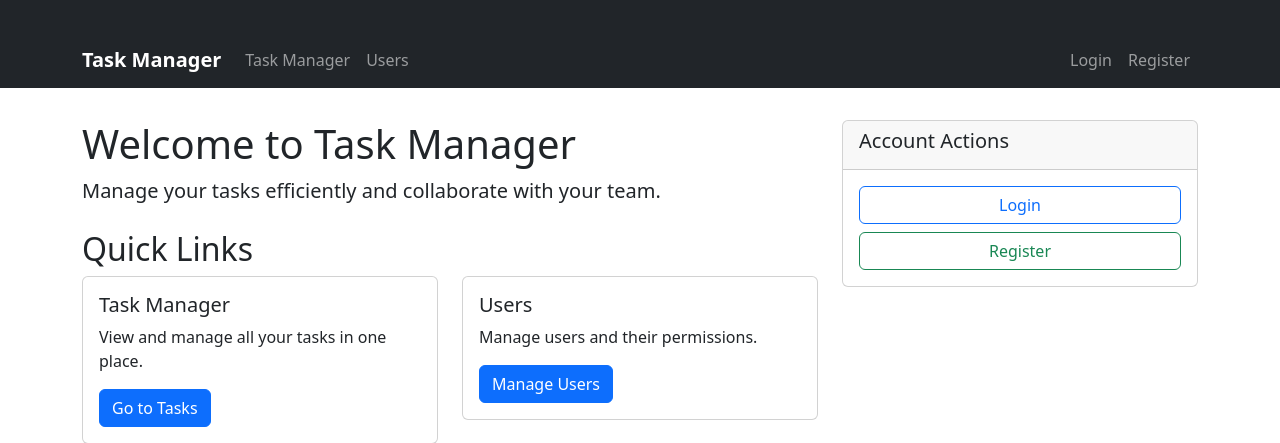
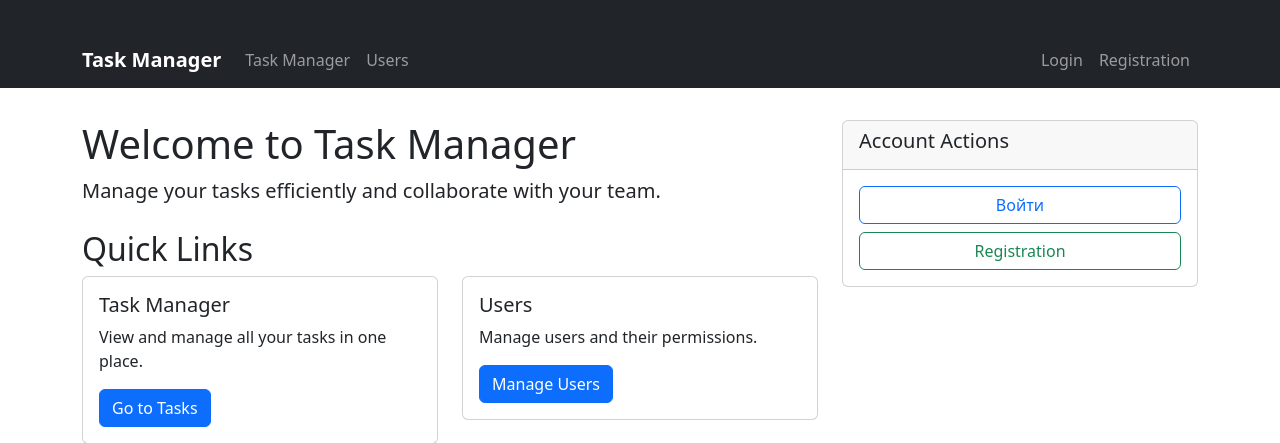
Before and after one commit to karelinaas/python-project-52, a Django app: page / in a window 1280 px wide. Shown: the top 443 px of the page. Run offline with Django 5.2, Linux system fonts and the light colour scheme; some libraries are stand-ins or nearby versions.

Commit message:
Step 3 - Correct phrases

```diff
--- a/templates/base.html
+++ b/templates/base.html
@@ -49,7 +49,7 @@
                             <a class="nav-link" href="{% url 'users:login' %}">{% trans "Login" %}</a>
                         </li>
                         <li class="nav-item">
-                            <a class="nav-link" href="{% url 'users:create' %}">{% trans "Register" %}</a>
+                            <a class="nav-link" href="{% url 'users:create' %}">{% trans "Registration" %}</a>
                         </li>
                     {% endif %}
                 </ul>
--- a/templates/home.html
+++ b/templates/home.html
@@ -39,8 +39,8 @@
             </div>
             <div class="card-body">
                 <div class="d-grid gap-2">
-                    <a href="{% url 'users:login' %}" class="btn btn-outline-primary">{% trans "Login" %}</a>
-                    <a href="{% url 'users:create' %}" class="btn btn-outline-success">{% trans "Register" %}</a>
+                    <a href="{% url 'users:login' %}" class="btn btn-outline-primary">{% trans "Log in" %}</a>
+                    <a href="{% url 'users:create' %}" class="btn btn-outline-success">{% trans "Registration" %}</a>
                 </div>
             </div>
         </div>
--- a/templates/users/login.html
+++ b/templates/users/login.html
@@ -50,7 +50,7 @@
 
                     <div class="d-grid">
                         <button type="submit" class="btn btn-primary">
-                            {% trans "Login" %}
+                            {% trans "Log in" %}
                         </button>
                     </div>
                 </form>
--- a/templates/users/user_form.html
+++ b/templates/users/user_form.html
@@ -10,7 +10,7 @@
                     {% if form.instance.pk %}
                         {% trans "Edit User" %}
                     {% else %}
-                        {% trans "Register User" %}
+                        {% trans "Register" %}
                     {% endif %}
                 </h4>
             </div>
--- a/templates/users/user_list.html
+++ b/templates/users/user_list.html
@@ -4,7 +4,7 @@
 {% block content %}
 <div class="d-flex justify-content-between align-items-center mb-4">
     <h1>{% trans "Users" %}</h1>
-    <a href="{% url 'users:create' %}" class="btn btn-primary">{% trans "Register" %}</a>
+    <a href="{% url 'users:create' %}" class="btn btn-primary">{% trans "Registration" %}</a>
 </div>
 
 <div class="table-responsive">
```
Also changed, not shown: locale/ru/LC_MESSAGES/django.po, 1 other file.
